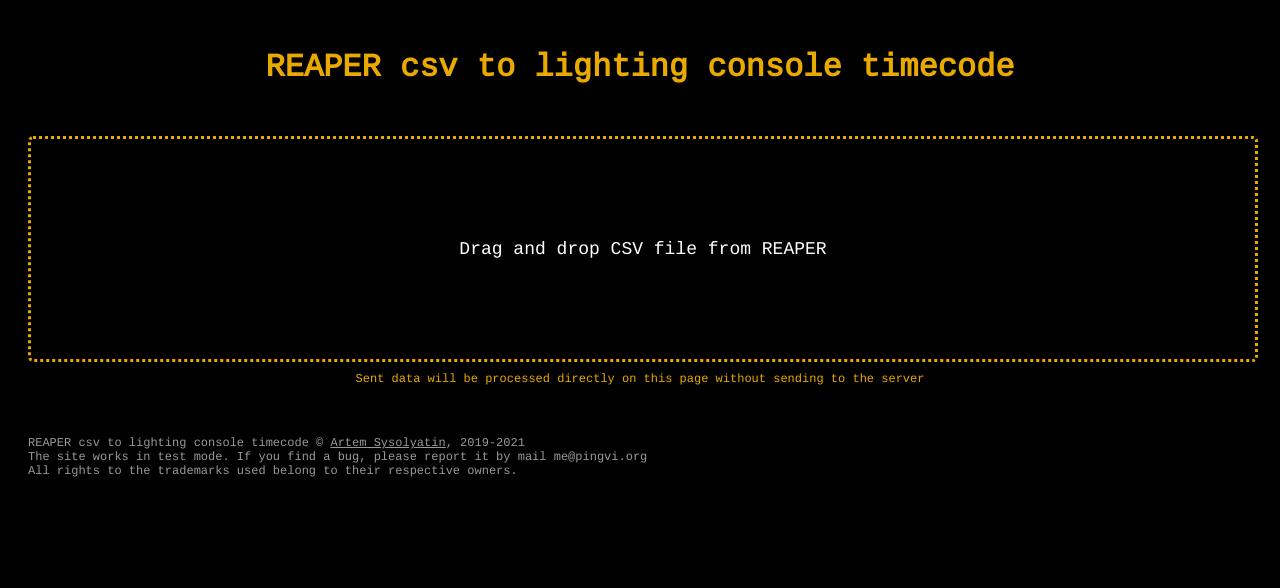
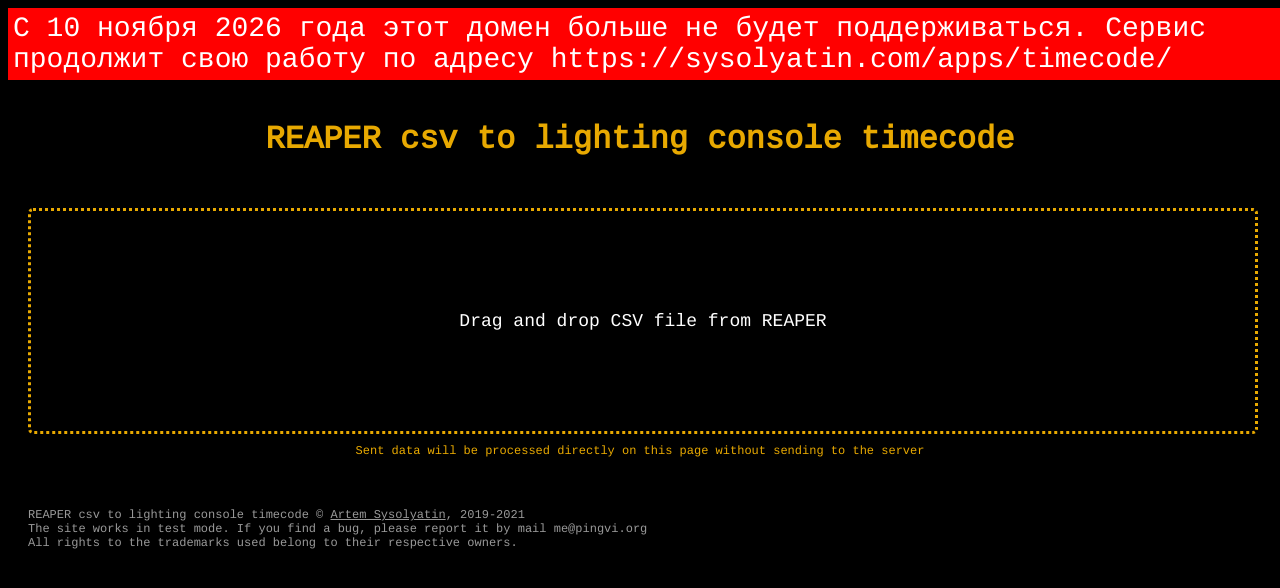
Before and after one commit to sysolyatin/timecode.su, a plain HTML site: page index.html in a window 1280 px wide. Drawn offline with Linux system fonts and the light colour scheme.

Commit message:
Update index.html

```diff
--- a/index.html
+++ b/index.html
@@ -12,21 +12,9 @@
 		<link rel="manifest" href="/site.webmanifest">
 	</head>
 	<body>
-		<!-- Yandex.Metrika counter -->
-		<script type="text/javascript" >
-		   (function(m,e,t,r,i,k,a){m[i]=m[i]||function(){(m[i].a=m[i].a||[]).push(arguments)};
-		   m[i].l=1*new Date();k=e.createElement(t),a=e.getElementsByTagName(t)[0],k.async=1,k.src=r,a.parentNode.insertBefore(k,a)})
-		   (window, document, "script", "https://mc.yandex.ru/metrika/tag.js", "ym");
-
-		   ym(69203458, "init", {
-		        clickmap:true,
-		        trackLinks:true,
-		        accurateTrackBounce:true,
-		        webvisor:true
-		   });
-		</script>
-		<noscript><div><img src="https://mc.yandex.ru/watch/69203458" style="position:absolute; left:-9999px;" alt="" /></div></noscript>
-		<!-- /Yandex.Metrika counter -->
+		<div style="width: 100%; font-size: 28px; background: red; color: white; padding: 5px;">
+			С 10 ноября 2026 года этот домен больше не будет поддерживаться. Сервис продолжит свою работу по адресу https://sysolyatin.com/apps/timecode/
+		</div>
 		<div class="content">
 			<h1>REAPER csv to lighting console timecode</h1>
 
```
